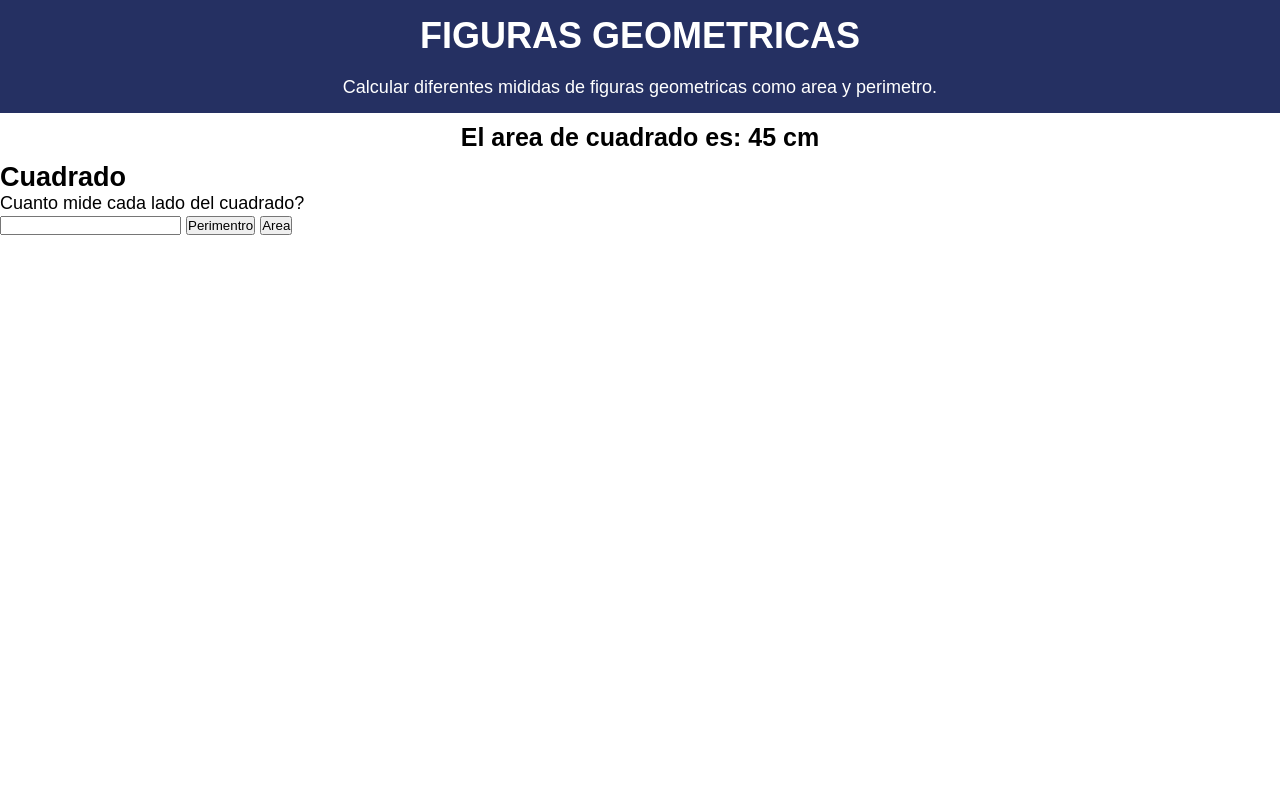
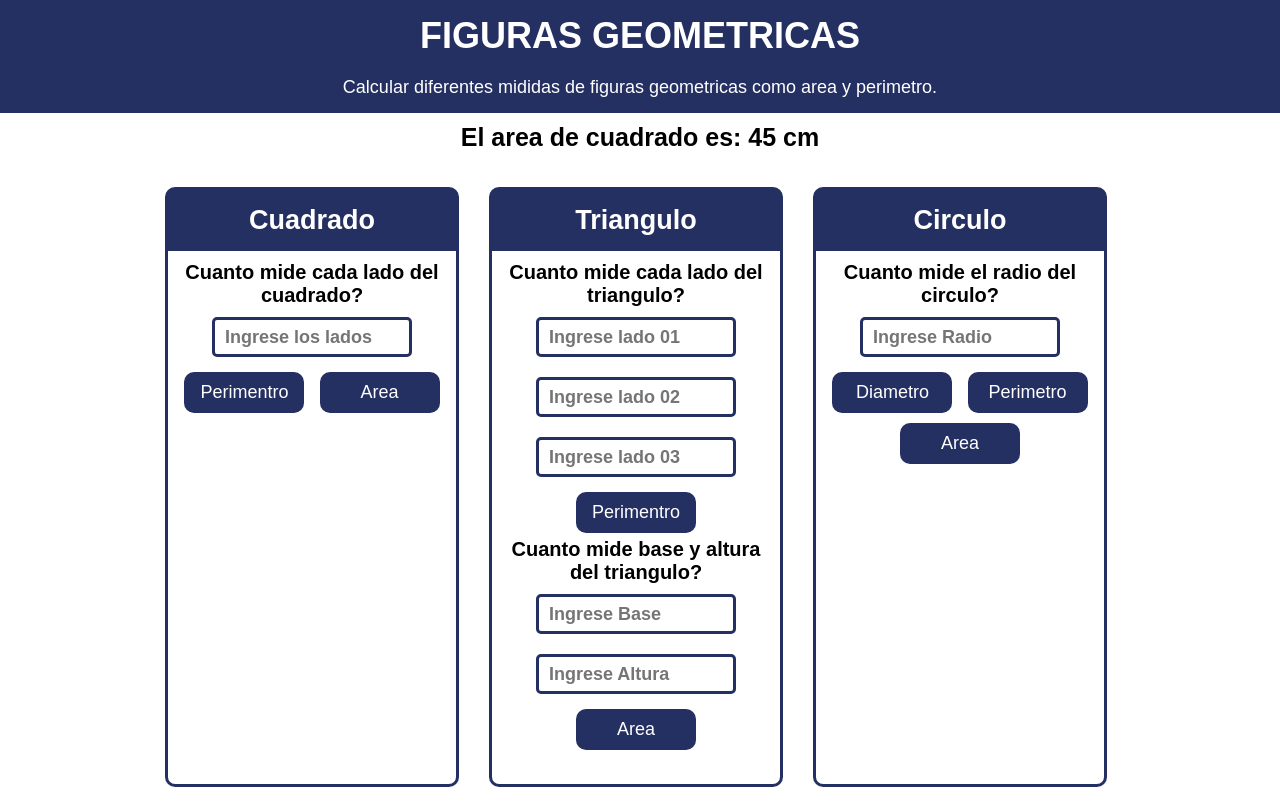
Before and after one commit to JoseDFN/M6-Course-Exercises-and-examples, a plain HTML site: page Section15/figuras-geometricas/index.html in a window 1280 px wide. Drawn offline with Linux system fonts and the light colour scheme.

Commit message:
feat: :sparkles: Diseño web adaptable

```diff
--- a/Section15/figuras-geometricas/index.html
+++ b/Section15/figuras-geometricas/index.html
@@ -19,7 +19,7 @@
         <p>El area de cuadrado es: 45 cm</p>
     </div>
 
-    <section class="figure">
+    <section class="figures">
         <div class="box">
             <div class="box-header">
                 <h2>Cuadrado</h2>
@@ -28,8 +28,44 @@
                 <p class="box-main__text">
                     Cuanto mide cada lado del cuadrado?
                 </p>
-                <input class="box-main__input" type="number" name="side" id="side">
+                <input class="box-main__input" type="number" name="side" id="side" placeholder="Ingrese los lados">
                 <button class="box-main__btn" type="button">Perimentro</button>
+                <button class="box-main__btn" type="button">Area</button>
+            </div>
+        </div>
+
+        <div class="box">
+            <div class="box-header">
+                <h2>Triangulo</h2>
+            </div>
+            <div class="box-main">
+                <p class="box-main__text">
+                    Cuanto mide cada lado del triangulo?
+                </p>
+                <input class="box-main__input" type="number" name="side" id="side" placeholder="Ingrese lado 01">
+                <input class="box-main__input" type="number" name="side" id="side" placeholder="Ingrese lado 02">
+                <input class="box-main__input" type="number" name="side" id="side" placeholder="Ingrese lado 03">
+                <button class="box-main__btn" type="button">Perimentro</button>
+                <p class="box-main__text">
+                    Cuanto mide base y altura del triangulo?
+                </p>
+                <input class="box-main__input" type="number" name="side" id="side" placeholder="Ingrese Base">
+                <input class="box-main__input" type="number" name="side" id="side" placeholder="Ingrese Altura">
+                <button class="box-main__btn" type="button">Area</button>
+            </div>
+        </div>
+
+        <div class="box">
+            <div class="box-header">
+                <h2>Circulo</h2>
+            </div>
+            <div class="box-main">
+                <p class="box-main__text">
+                    Cuanto mide el radio del circulo?
+                </p>
+                <input class="box-main__input" type="number" name="side" id="side" placeholder="Ingrese Radio">
+                <button class="box-main__btn" type="button">Diametro</button>
+                <button class="box-main__btn" type="button">Perimetro</button>
                 <button class="box-main__btn" type="button">Area</button>
             </div>
         </div>
--- a/Section15/figuras-geometricas/style.css
+++ b/Section15/figuras-geometricas/style.css
@@ -36,3 +36,110 @@ body{
     font-size: 25px;
     font-weight: bold;
 }
+
+.figures{
+    width: 90%;
+    margin: auto;
+    padding: 10px;
+    overflow: hidden;
+    max-width: 1000px;
+}
+
+.box{
+    width: 30%;
+    height: 600px;
+    border: 3px solid #253062;
+    border-radius: 10px;
+    margin: 15px;
+    float: left;
+}
+
+.box-header{
+    background-color: #253062;
+    text-align: center;
+    padding: 15px 0;
+    color: #fff;
+}
+
+.box-main{
+    text-align: center;
+    padding: 10px;
+}
+
+.box-main__text{
+    font-size: 20px;
+    font-weight: bold;
+}
+
+.box-main__input{
+    height: 40px;
+    width: 200px;
+    font-size: 18px;
+    font-weight: bold;
+    display: inline-block;
+    margin: 10px;
+    padding: 10px;
+    color: #253062;
+    border: solid  #253062;
+    border-radius: 5px;
+}
+
+.box-main__btn{
+    background-color: #253062;
+    color: #fff;
+    width: 120px;
+    font-size: 18px;
+    padding: 10px;
+    text-align: center;
+    margin: 5px;
+    border-style: none;
+    border-radius: 10px;
+}
+
+.box-main__btn:hover{
+    background-color: #1b2550;
+    cursor: pointer;
+}
+
+.box-main__btn:active{
+    background-color: #4c5580;
+}
+
+@media screen and (max-width:1021px){
+    .figures{
+        width: 100%;
+    }
+}
+
+@media screen and (max-width:800px){
+
+    .box{
+        margin: 10px;
+    }
+}
+
+@media screen and (max-width:640px){
+
+    .box{
+        width: 90%;
+        margin: 25px;
+        height: auto;
+    }
+}
+
+@media screen and (max-width:360px){
+
+    .box{
+        width: 90%;
+        margin: 20px;
+        height: auto;
+    }
+
+    .header-title{
+        font-size: 25px;
+    }
+
+    .answer p{
+        font-size: 20px;
+    }
+}
```
